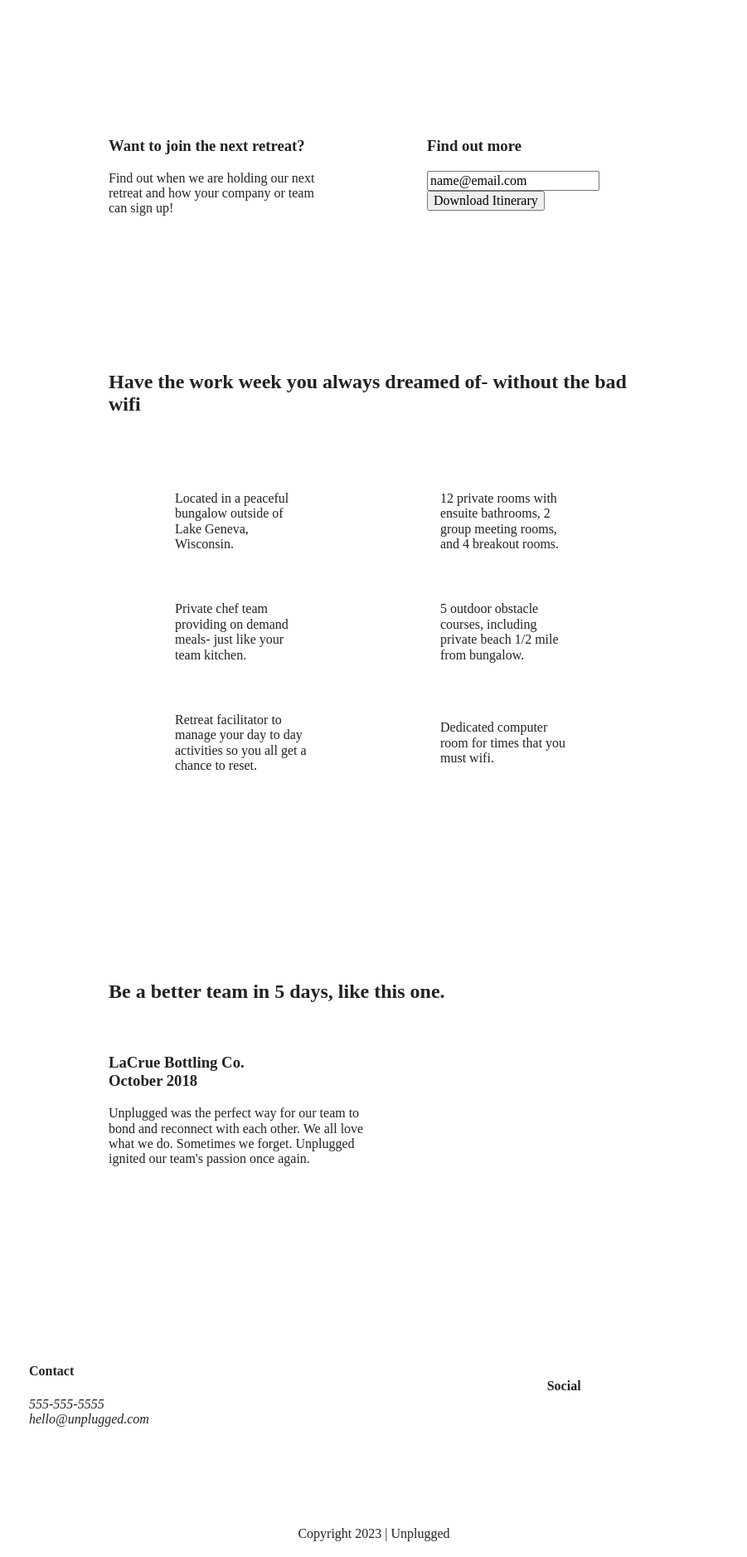
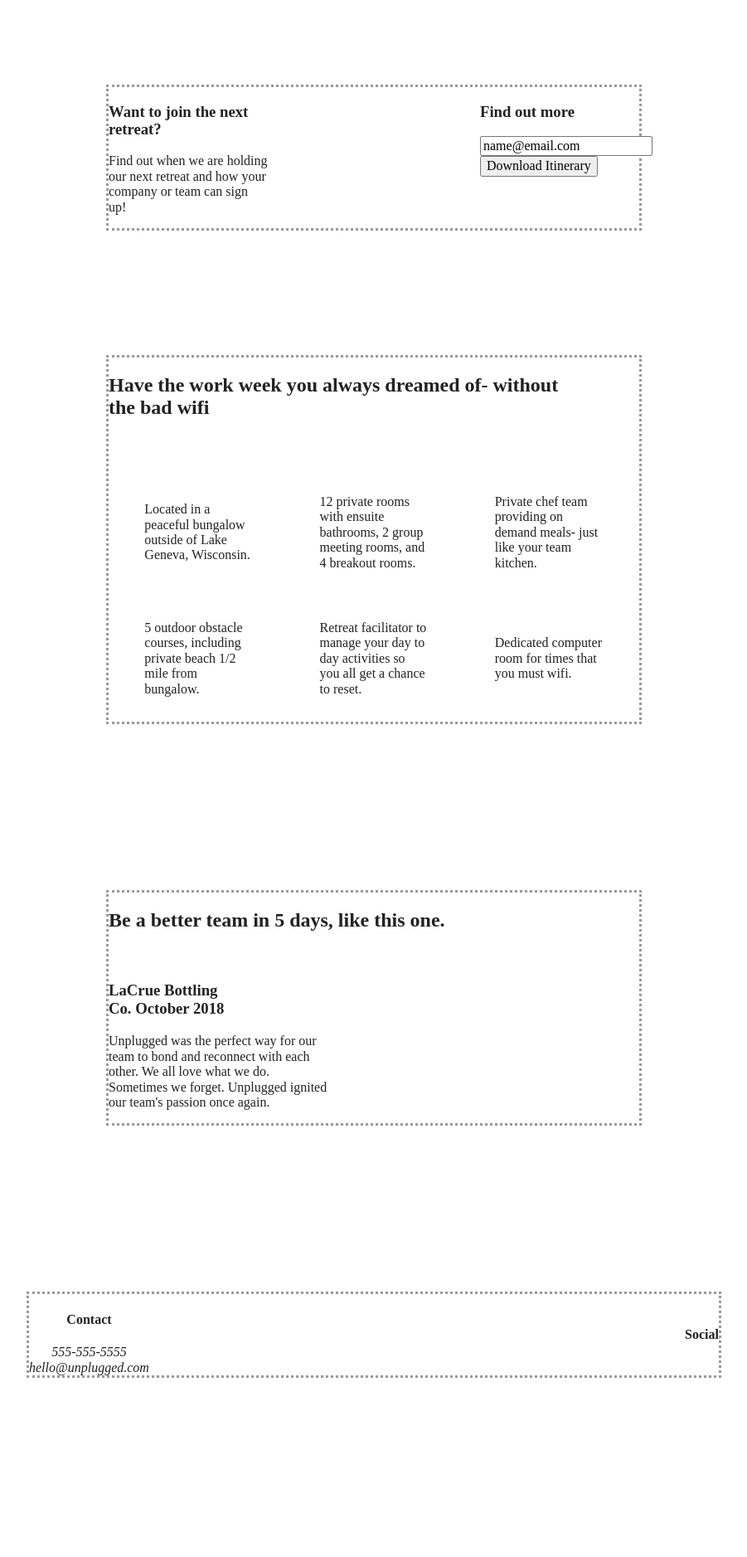
Before and after one commit to Dev-Wy/Unplugged, a website built with Parcel: page index.html in a window 1280 px wide. Shown: the part 357-2234 px from the top of the page at 83% size, without its empty margins (189-1090 px from the left). After the commit the page ends 2176 px from the top, so only its background shows below. Built offline with nearby package versions, Linux system fonts and the light colour scheme.

Commit message:
Desktop responsive css

```diff
--- a/css/main.css
+++ b/css/main.css
@@ -89,6 +89,7 @@
 .content-wrapper {
   width: 90%;
   margin: 50px 0;
+  border: 3px dotted #999;
 }
 
 /*-------Base Header - Footer Styles-------*/
@@ -114,7 +115,7 @@
 
  .header-divider {
   margin: 10px 0 20px 0;
-  width:100%;
+  width: 100%;
   height: 1px;
 }
 header nav {
@@ -147,6 +148,7 @@
 
 footer .contact {
   margin-bottom: 50px;
+  text-align:center;
 }
 
 footer .social-icons {
@@ -389,7 +391,7 @@
    ========================================================================== */
 
 @media only screen and (min-width:768px) {
-  /*Tablet styles here*/
+/*Tablet styles here*/
 
 /* General styles */
 
@@ -407,6 +409,7 @@
 
 header .content-wrapper {
   width: 100%;
+  /*display:flex;*/
   justify-content: space-between;
 }
 
@@ -427,41 +430,7 @@
   display: none;
 }
 
-/* Footer */
-footer .content-wrapper {
-  width: 65%;
-  margin: 100px 0;
-}
-
-.footer-content {
-  width:80%;
-  display: flex;
-  justify-content: space-between;
-  align-items: center;
-}
-
-footer .contact {
-  margin-bottom: 0;
-}
-
-footer .copyright {
-  width: 100%;
-  display: flex;
-  justify-content: center;
-}
-
-/* Hero Area */
-
-
-/*.hero-area {
-  height: 600px;
-}
-
-.hero-area h1 {
-  margin: 0;
-}*/
-
-/* Aside*/
+/*Aside*/
 
 aside .content-wrapper {
   margin: 50px 0;
@@ -487,7 +456,8 @@
 }
 
 .features .features-item-description {
-  width: 50%;
+  /*width: 50%;*/
+  width: 62%;
 }
 
 /* Reviews */
@@ -510,18 +480,40 @@
   width: 49%;
 }
 
+/* Footer */
+footer .content-wrapper {
+  width: 65%;
+  margin: 100px 0;
+}
+
+.footer-content {
+ /* width:80%;*/
+  display: flex;
+  justify-content: space-between;
+  align-items: center;
+}
+
+footer .contact {
+  margin-bottom: 0;
+}
+
+footer .copyright {
+  width: 100%;
+  /*display: flex;
+  justify-content: center;*/
+}
 /****** Tablet About Page ******/
 .mission-content{
   display: flex;
   justify-content: space-between;
   align-items: center;
   padding-top: 20px;
-  flex-wrap: wrap;
+  /*flex-wrap: wrap;*/
 }
 
-.mission-content h2 {
+/*.mission-content h2 {
   width: 100%;
-}
+}*/
 .mission-content p {
   width: 45%;
 }
@@ -536,10 +528,15 @@
   align-items: flex-start;
 }
 
-/****** Tablet Faq Page ******/
+/****** Tablet FAQ Page ******/
+header {
+  padding: 15px 0;
+}
+
 .faq .content-wrapper {
   justify-content: space-between;
 }
+
 .faq-content {
   flex-basis: 45%;
 }
@@ -547,9 +544,91 @@
 .faq h2 {
   width: 100%;
 }
+
 }
 @media only screen and (min-width: 1200px) {
-  /*Desktop styles here*/
+/*Desktop styles here*/
+
+/* General styles */
+
+.content-wrapper {
+  max-width: 960px;
+}
+
+/* Header */
+
+/*header {
+  justify-content:space-around;
+  padding: 15px 0;
+}
+
+header .content-wrapper {
+  width: 100%;
+  justify-content: space-between;
+}*/
+
+/*Hero*/
+.hero-area h1 {
+  width: 60%;
+}
+
+/* Aside */
+
+aside .content-wrapper {
+  margin: 50px 0;
+  display: flex;
+  justify-content: space-between;
+  flex-flow: row wrap;
+ /* width: 80%; */
+}
+
+aside .content-wrapper .form-description,
+aside .content-wrapper .form {
+  width: 30%;
+ /* margin: 0 10%; */
+}
+
+/* Features*/
+
+/*.features-items {
+  width: auto;
+} */
+.features h2 {
+  width: 90%;
+}
+.features article {
+  flex-basis: 33%;
+ /* display: flex;
+  justify-content:center;
+  align-items: center;
+  flex-flow: row wrap;
+  flex-basis: 20%;
+  padding: 0 5%;*/
+
+}
+
+/*.features .features-item-description {
+  width: 100%;
+  text-align: center;
+}*/
+
+/* Reviews */
+.reviews article div {
+  width: 42%;
+}
+
+/**** Desktop About Page ****/
+
+.mission h2, .contact-section .content-wrapper h2 {
+  width: 95%;
+}
+
+/**** Desktop FAQ Page ****/
+
+.faq h2 {
+  width: 100%;
+}
+
 }
 /* ==========================================================================
    Print styles.
--- a/index.html
+++ b/index.html
@@ -29,7 +29,7 @@
   <header>
     <div class="content-wrapper">
       <a href="#">
-        <img src="unpluggedlogo.png" alt="unplugged logo">
+        <!--<img src="unpluggedlogo.png" alt="unplugged logo">-->
       </a>
       <div class="header-divider"></div>
       <nav>
```
